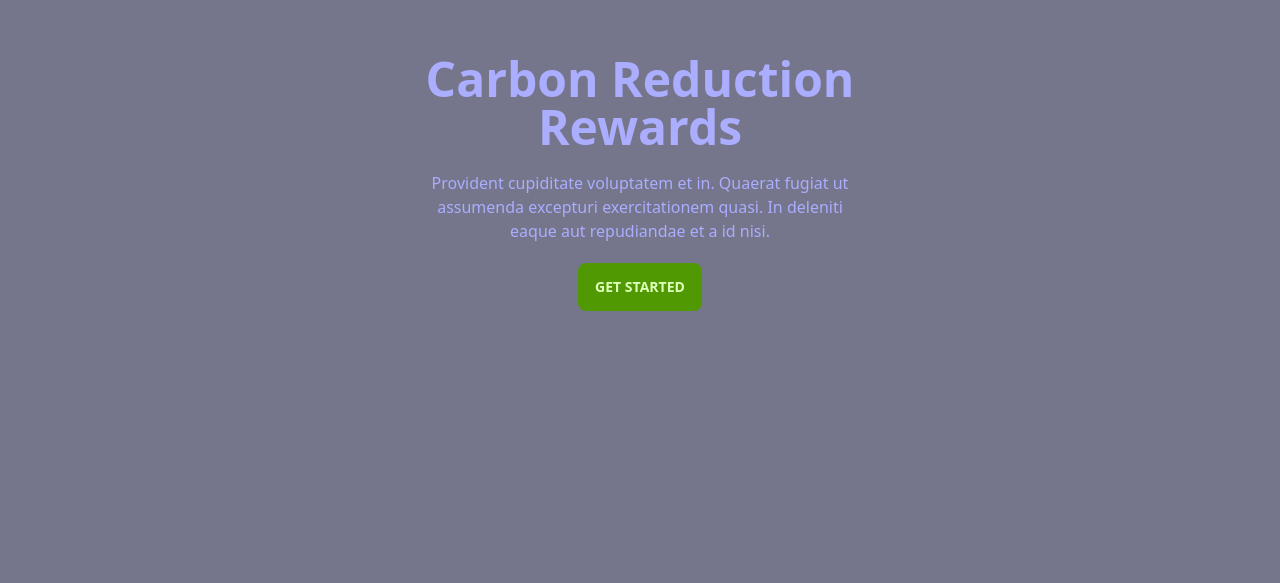
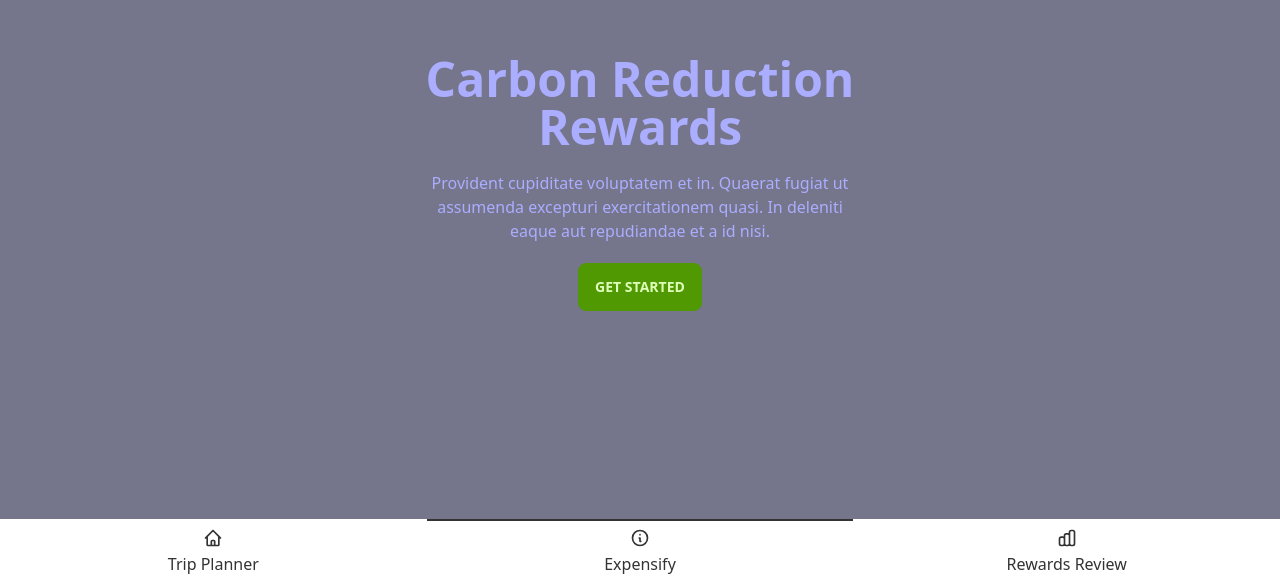
Before and after one commit to amadeus4dev-events/carbon-reduction-rewards, a Next.js app: page / in a window 1280 px wide. Shown: the part 217-800 px from the top of the page. Built offline with nearby package versions, Linux system fonts and the light colour scheme.

Commit message:
bottom nav

```diff
--- a/src/pages/index.tsx
+++ b/src/pages/index.tsx
@@ -11,7 +11,22 @@ const Home: NextPage = () => {
           <button className="btn btn-primary">Get Started</button>
         </div>
       </div>
+      <div className="btm-nav">
+        <button>
+          <svg xmlns="http://www.w3.org/2000/svg" className="h-5 w-5" fill="none" viewBox="0 0 24 24" stroke="currentColor"><path strokeLinecap="round" strokeLinejoin="round" strokeWidth="2" d="M3 12l2-2m0 0l7-7 7 7M5 10v10a1 1 0 001 1h3m10-11l2 2m-2-2v10a1 1 0 01-1 1h-3m-6 0a1 1 0 001-1v-4a1 1 0 011-1h2a1 1 0 011 1v4a1 1 0 001 1m-6 0h6" /></svg>
+          <span className="btm-nav-label">Trip Planner</span>
+        </button>
+        <button className="active">
+          <svg xmlns="http://www.w3.org/2000/svg" className="h-5 w-5" fill="none" viewBox="0 0 24 24" stroke="currentColor"><path strokeLinecap="round" strokeLinejoin="round" strokeWidth="2" d="M13 16h-1v-4h-1m1-4h.01M21 12a9 9 0 11-18 0 9 9 0 0118 0z" /></svg>
+          <span className="btm-nav-label">Expensify</span>
+        </button>
+        <button>
+          <svg xmlns="http://www.w3.org/2000/svg" className="h-5 w-5" fill="none" viewBox="0 0 24 24" stroke="currentColor"><path strokeLinecap="round" strokeLinejoin="round" strokeWidth="2" d="M9 19v-6a2 2 0 00-2-2H5a2 2 0 00-2 2v6a2 2 0 002 2h2a2 2 0 002-2zm0 0V9a2 2 0 012-2h2a2 2 0 012 2v10m-6 0a2 2 0 002 2h2a2 2 0 002-2m0 0V5a2 2 0 012-2h2a2 2 0 012 2v14a2 2 0 01-2 2h-2a2 2 0 01-2-2z" /></svg>
+          <span className="btm-nav-label">Rewards Review</span>
+        </button>
+      </div>
     </div>
+
   )
 }
 
```
